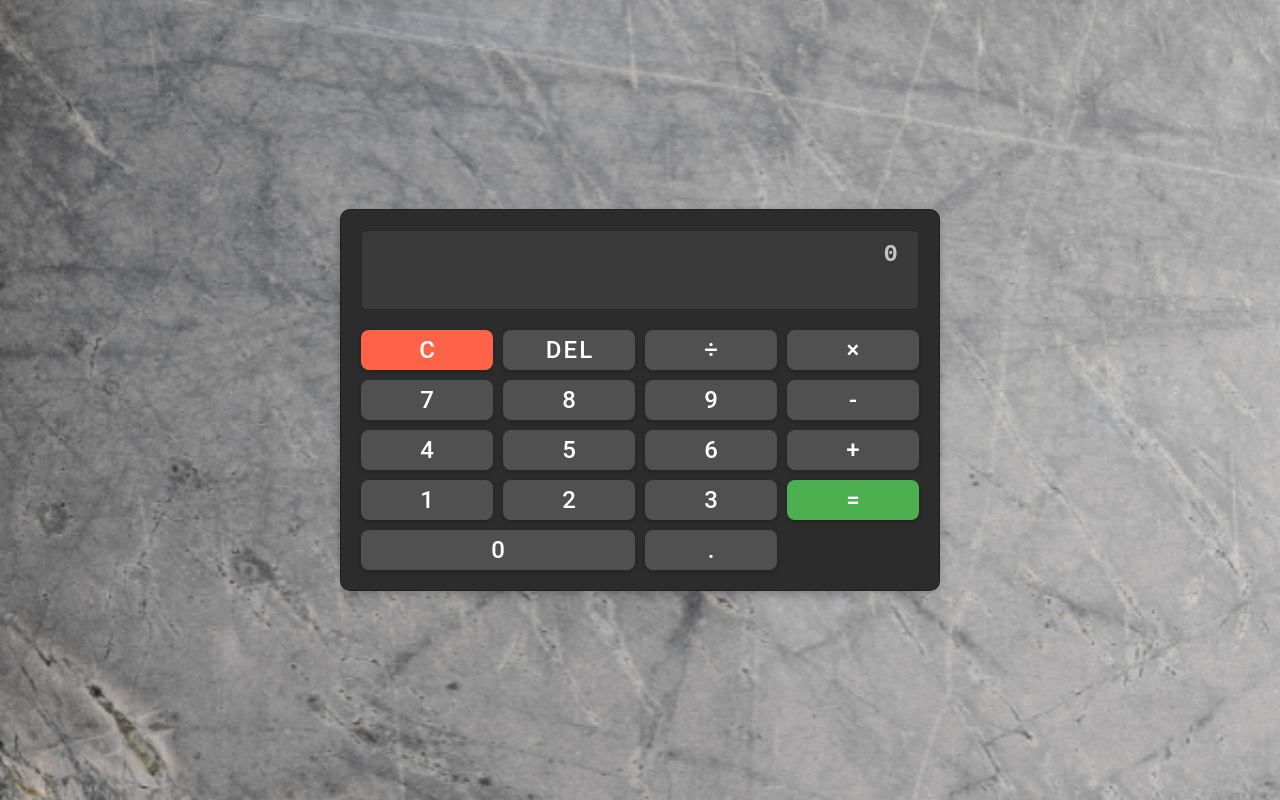
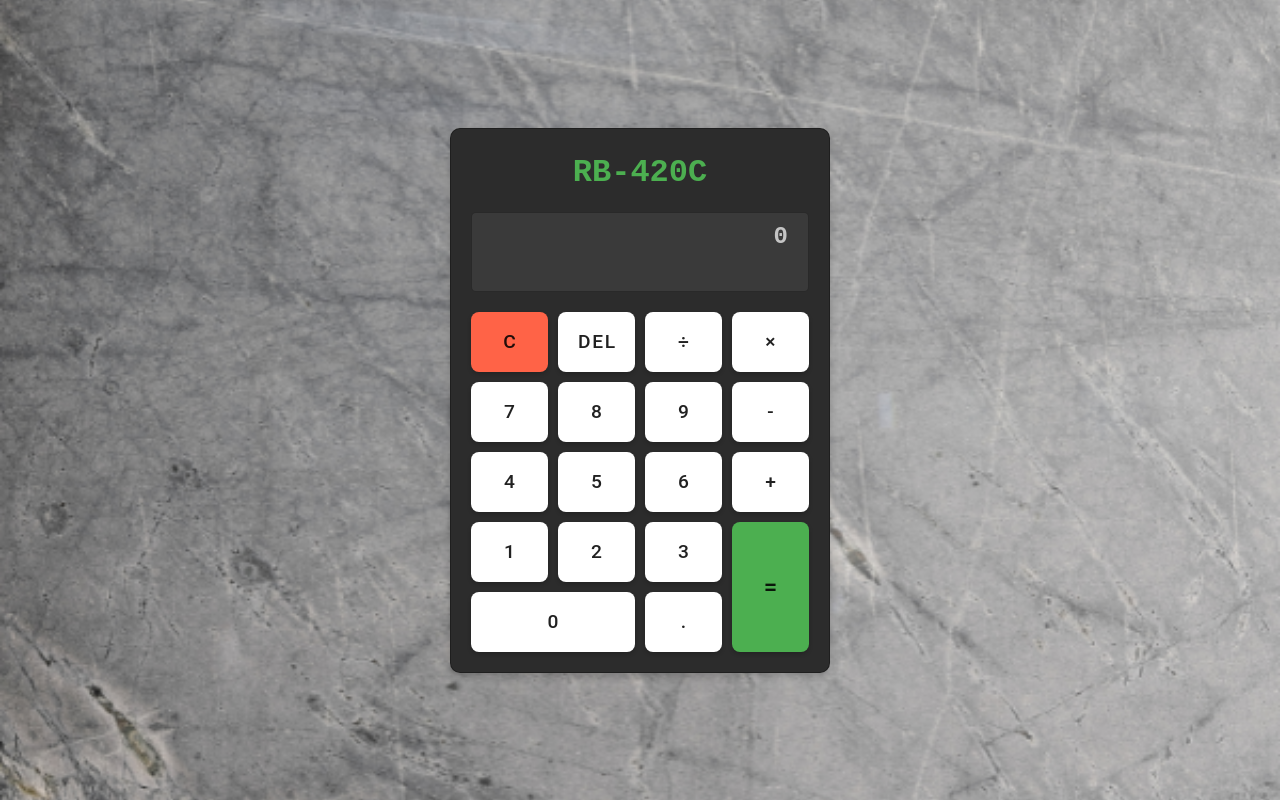
Before and after one commit to PequenOgro/Calculadora-Caema, a Vue app: page / in a window 1280 px wide. Built offline with nearby package versions, Linux system fonts and the light colour scheme.

Commit message:
Aumento do igual

```diff
--- a/src/components/Calculator.vue
+++ b/src/components/Calculator.vue
@@ -3,12 +3,13 @@
 <template>
   <div class="calculadora-centralizada">
     <v-card class="calculadora">
-                    <!-- Display para mostrar a expressão e o resultado -->
+
+      <h1 class="titulo">RB-420C</h1>
+
       <div class="display">
         <h3>{{ equation || '0' }}</h3>
         <h2>{{ result }}</h2>
       </div>
-                    <!-- Teclado da calculadora -->
       <div class="teclado">
         <v-btn class="botao operacao-c" @click="clear">C</v-btn>
         <v-btn class="botao" @click="deleteLast">DEL</v-btn>
@@ -34,52 +35,37 @@
 </template>
 
 <script>
-// Exporta o componente Calculator para uso no Vue
+// O SCRIPT NÃO MUDA. O seu já está correto.
 export default {
-    // Função que retorna o estado reativo do componente
     data() {
         return {
-            // Armazena a expressão digitada pelo usuário
             equation: '',
-            // Armazena o resultado do cálculo
             result: '',
         };
     },
-    // Métodos do componente
     methods: {
-        // Adiciona um valor (número ou operador) à expressão
         addToEquation(input) {
-            // Limita a expressão a 16 caracteres
             if (this.equation.length < 16) {
-                // Concatena o novo valor à expressão
                 this.equation += input;
             }
         },
-        // Limpa a expressão e o resultado
         clear() {
             this.equation = '';
             this.result = '';
         },
-        // Remove o último caractere da expressão
         deleteLast() {
             this.equation = this.equation.slice(0, -1);
         },
-        // Realiza o cálculo da expressão
         calculate() {
             try {
-                // Se não houver expressão, limpa o resultado e retorna
                 if (!this.equation) {
                     this.result = '';
                     return;
                 }
-                // Substitui os símbolos de multiplicação e divisão pelos operadores do JavaScript
                 const expression = this.equation.replace(/×/g, '*').replace(/÷/g, '/');
-                // Cria uma função dinâmica para avaliar a expressão matemática
                 const evaluation = new Function('return ' + expression)();
-                // Arredonda o resultado para 4 casas decimais e converte para número
                 this.result = parseFloat(evaluation.toFixed(4));
             } catch (error) {
-                // Se ocorrer erro na avaliação, exibe 'Erro' no resultado
                 this.result = 'Erro';
             }
         },
@@ -88,6 +74,7 @@ export default {
 </script>
 
 <style scoped>
+/* ESTE É O SEU CSS. Mantive ele intacto, fazendo apenas o ajuste no teclado. */
 
 /* Centraliza a calculadora na tela e aplica imagem de fundo diretamente no componente */
 .calculadora-centralizada {
@@ -99,128 +86,82 @@ export default {
     background-image: url('../assets/images/mesa.png');
     background-size: cover;
     background-position: center;
-    border: none !important;
-    box-shadow: none !important;
-    position: fixed;
-    top: 0;
-    left: 0;
-    z-index: 1;
 }
 
-/* Caixa da calculadora */
+/* Caixa da calculadora (seu estilo original) */
 .calculadora {
-    width: 600px; /* Largura fixa */
-    padding: 20px; /* Espaçamento interno */
-     /*  Garante que nada "vaze" das bordas arredondadas */
+    width: 380px;
+    padding: 20px;
     overflow: hidden;
-    /* centralizar a calculadora na tela */
-    margin: auto;
-    box-shadow: 0 4px 8px rgba(0, 0, 0, 0.2); /* Sombra sutil */
-    border-radius: 10px; /* Cantos arredondados */
-    background-color: #2c2c2c; /* Fundo cinza escuro */
-    border: 1px solid rgba(0, 0, 0, 0.3); /* Uma borda interna sutil */
-    justify-content: center;
-
+    box-shadow: 0 4px 8px rgba(0, 0, 0, 0.2);
+    border-radius: 10px;
+    background-color: #2c2c2c;
+    border: 1px solid rgba(0, 0, 0, 0.3);
 }
 
-/* Título da calculadora */
+/* Título da calculadora (restaurado) */
 .titulo {
-    color: #4CAF50; /* Verde */
-    text-align: center; /* Centralizado */
-    font-family: 'Courier New', Courier, monospace; /* Fonte monoespaçada */
-    margin-top: 0; /* Remove margem superior */
+    color: #4CAF50;
+    text-align: center;
+    font-family: 'Courier New', Courier, monospace;
+    margin-bottom: 15px; /* Adiciona um espaço abaixo do título */
 }
 
 /* Display da calculadora */
 .display {
-    background-color: #3a3a3a; /* Fundo escuro */
-    color: white; /* Texto branco */
-    text-align: right; /* Alinha à direita */
-    padding: 20px; /* Espaçamento interno */
-    border-radius: 5px; /* Cantos arredondados */
-    margin-bottom: 20px; /* Espaço abaixo do display */
-    font-family: 'Courier New', Courier, monospace; /* Fonte monoespaçada */
-    height: 80px; /* Altura fixa */
-    overflow: hidden; /* Esconde conteúdo extra */
-    word-wrap: break-word; /* Quebra linha se necessário */
-    /* ajusta o tamanho do display */
+    background-color: #3a3a3a;
+    color: white;
+    text-align: right;
+    padding: 20px;
+    border-radius: 5px;
+    margin-bottom: 20px;
+    font-family: 'Courier New', Courier, monospace;
+    height: 80px;
+    overflow: hidden;
+    word-wrap: break-word;
     display: flex;
     flex-direction: column;
     justify-content: center;
-
-    box-shadow: none;
-    border: 1px solid rgba(0, 0, 0, 0.3); /* Uma borda interna sutil */
-    width: 100%;
+    border: 1px solid rgba(0, 0, 0, 0.3);
 }
 
-/* Expressão digitada */
 .display h3 {
-    margin: 0; /* Remove margem */
-    font-size: 1.5em; /* Tamanho da fonte */
-    opacity: 0.7; /* Menos destaque */
-    min-height: 28px; /* Altura mínima */
+    margin: 0;
+    font-size: 1.5em;
+    opacity: 0.7;
+    min-height: 28px;
 }
 
-/* Resultado do cálculo */
 .display h2 {
-    margin: 0; /* Remove margem */
-    font-size: 2em; /* Tamanho maior */
-    min-height: 38px; /* Altura mínima */
-
+    margin: 0;
+    font-size: 2em;
+    min-height: 38px;
 }
 
-/* Grade do teclado */
+/* Grade do teclado com a correção de 1 linha */
 .teclado {
-    display: grid; /* Usa grid para organizar os botões */
-    grid-template-columns: repeat(4, 1fr); /* 4 colunas iguais */
-    gap: 10px; /* Espaço entre os botões */
+    display: grid;
+    grid-template-columns: repeat(4, 1fr);
+    /* Esta linha resolve o problema do botão de igual esticar o card */
+    grid-template-rows: repeat(5, 1fr);
+    gap: 10px;
 }
 
-/* Estilo dos botões */
+/* Estilo geral dos botões */
 .botao {
-    padding: 20px; /* Espaçamento interno */
-    font-size: 1.5em; /* Tamanho da fonte */
-    border: none; /* Sem borda */
-    border-radius: 8px; /* Cantos arredondados */
-    cursor: pointer; /* Cursor de mão */
-    background-color: #505050; /* Fundo cinza escuro */
-    color: white; /* Texto branco */
-    transition: background-color 0.2s; /* Transição suave */
-    /* centraliza o texto no botão */
-    display: flex;
-    justify-content: center;
-    align-items: center;
-
-     /* AJUSTE 5: Sombra sutil nos botões para profundidade, sem linhas pretas */
+    height: auto !important; /* Permite que o grid controle a altura */
+    min-height: 60px; /* Altura mínima para os botões */
+    border-radius: 8px;
+    font-size: 1.2rem;
     box-shadow: 0 2px 4px rgba(0, 0, 0, 0.2);
 }
 
-/* Efeito hover nos botões */
-.botao:hover {
-    background-color: #6a6a6a; /* Fundo mais claro ao passar o mouse */
+.botao.operacao-c {
+    background-color: #ff6347;
 }
 
-/* Botão de limpar (C) */
-.botao.operacao-c {
-    background-color: #ff6347; /* Vermelho */
-}
-
-/* Hover do botão de limpar */
-.botao.operacao-c:hover {
-    background-color: #e55337; /* Vermelho mais escuro */
-}
-
-/* Botão de igual (=) */
 .botao.igual {
-    background-color: #4CAF50; /* Verde */
-}
-
-/* Hover do botão de igual */
-.botao.igual:hover {
-    background-color: #45a049; /* Verde mais escuro */
-}
-
-.v-row {
-     margin: 0 !important;
+    background-color: #4CAF50;
+    font-size: 1.5rem !important;
 }
 </style>
```
Lines whose indentation alone changed are shown as unchanged.
